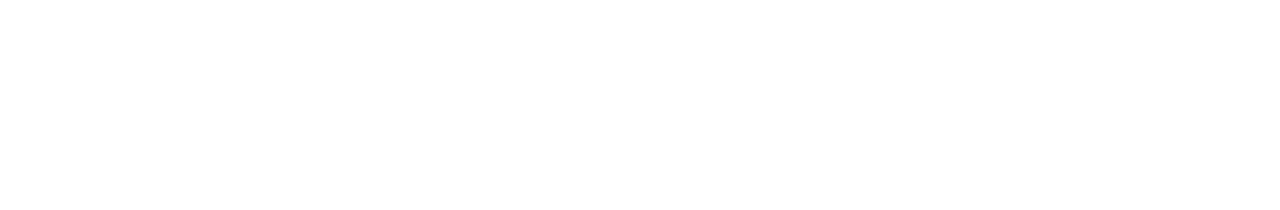
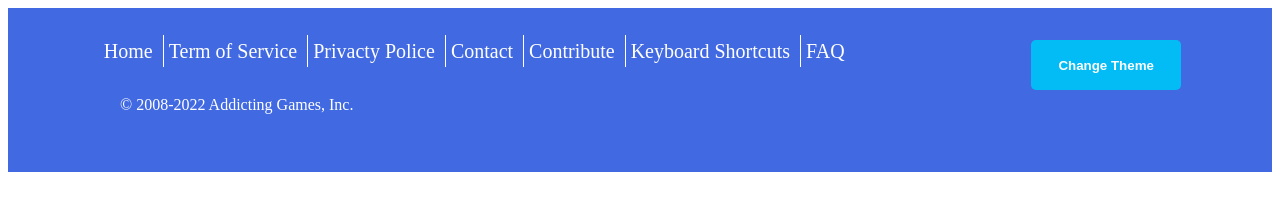
Before and after one commit to LevonKostanyan/Picsart-Project-TypeRacer, a plain HTML site: page index.html in a window 1280 px wide. Drawn offline with Linux system fonts and the light colour scheme.

Commit message:
Add footer

```diff
--- a/css/style.css
+++ b/css/style.css
@@ -1,4 +1,51 @@
-* {
-    margin: 0;
-    padding: 0;
+            /*           FOOTER     START        */
+.footer{
+    height: 100px;
+    background-color: royalblue;
+    padding: 2em 0;
+
 }
+.footer-p{
+    color:  white;
+    position: absolute;
+    left: 120px;
+    padding-top: 10px;
+
+}
+.footer-menu {
+    height: 30px;
+    display: flex;
+    justify-content: space-around;
+
+}
+.footer-menu a {
+    color: white;
+    text-decoration:  none;
+    border-right: 1px solid white;
+    padding-left: 5px;
+    padding: 5px;
+    font-size: 20px;
+}
+.footer-menu a:last-child{
+     border-right: none;
+}
+.footer-menu a:hover{
+    text-decoration: underline;
+}
+.btn-left{
+ background-color: #03bcf6;
+ width: 150px;
+ height: 50px;
+ border: none;
+ border-radius: 5px;
+ color: white;
+ font-weight: 800;
+ cursor: pointer;
+}
+.btn-left:hover{
+    color: #005894;
+    text-decoration: underline;
+    background-color: #00b4d8;
+}
+
+ /*           FOOTER    END      */
--- a/index.html
+++ b/index.html
@@ -4,12 +4,33 @@
     <link rel="stylesheet" href="css/style.css">
     <meta charset="UTF-8">
     <meta name="viewport"
-          content="width=device-width, user-scalable=no, initial-scale=1.0, maximum-scale=1.0, minimum-scale=1.0">
+        content="width=device-width, user-scalable=no, initial-scale=1.0, maximum-scale=1.0, minimum-scale=1.0">
     <meta http-equiv="X-UA-Compatible" content="ie=edge">
     <title>Type-Racer</title>
 </head>
+
 <body>
-
+    <footer class="footer">
+        <div class="footer-menu">
+            <div>
+                <a href="#"> Home </a>
+                <a href="#"> Term of Service </a>
+                <a href="#"> Privacty Police </a>
+                <a href="#"> Contact </a>
+                <a href="#"> Contribute </a>
+                <a href="#"> Keyboard Shortcuts </a>
+                <a href="#"> FAQ </a>
+            </div>
+            <div>
+                <button class="btn-left">
+                    Change Theme
+                </button>
+            </div>
+        </div>
+        <p class="footer-p">
+            © 2008-2022 Addicting Games, Inc.
+        </p>
+    </footer>
     <script src="js/script.js"></script>
 </body>
 </html>
```
